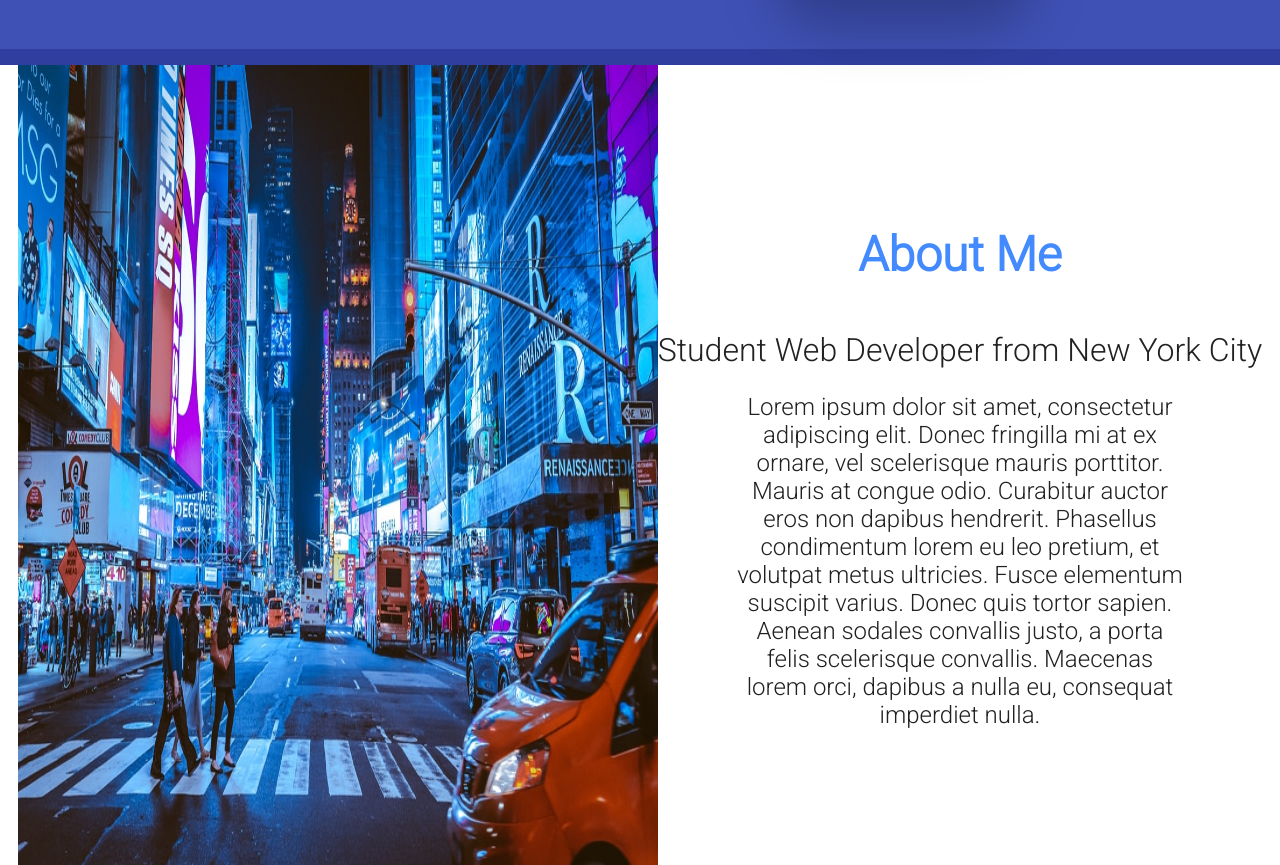
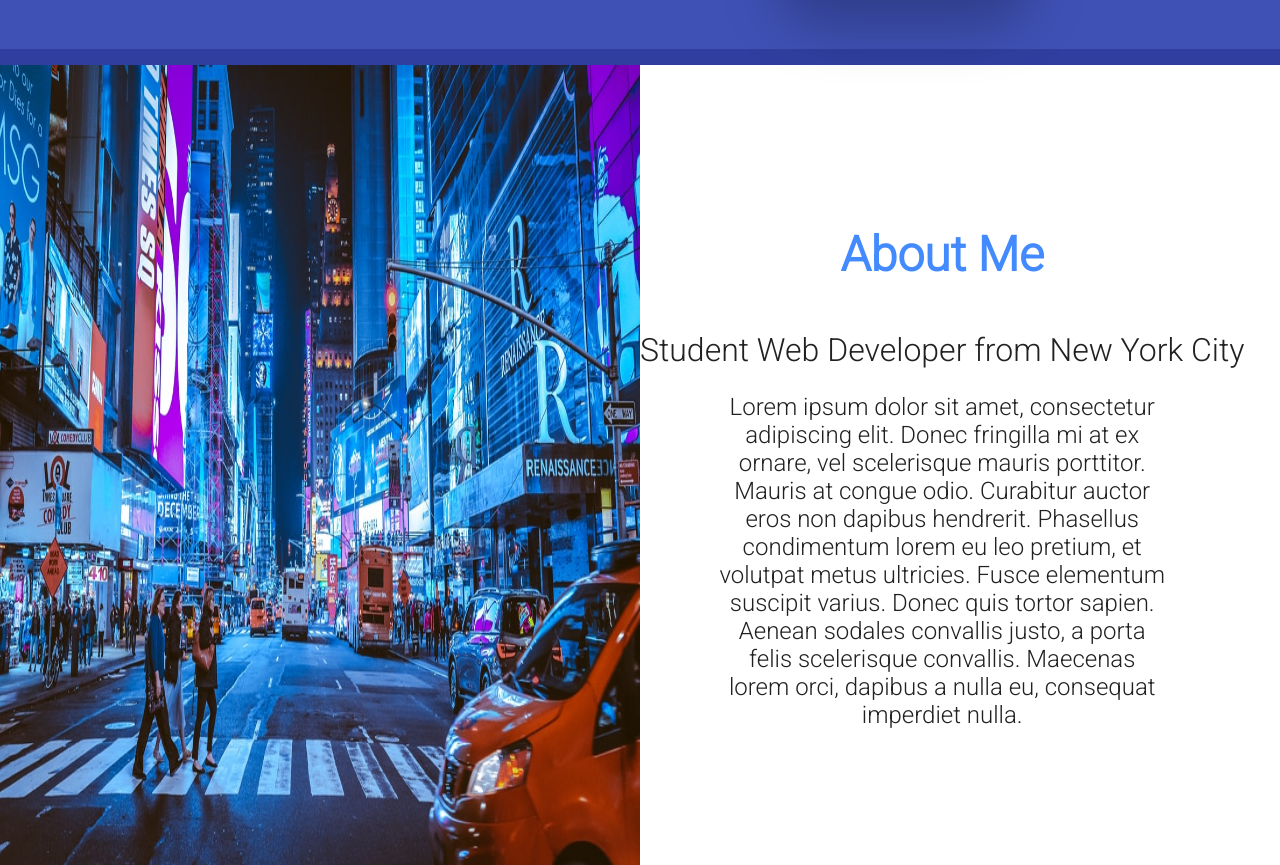
Before and after one commit to Evany226/Portfolio, a website built with Parcel: page src/index.html in a window 1280 px wide. Shown: the part 559-1424 px from the top of the page. Built offline with nearby package versions, Linux system fonts and the light colour scheme.

Commit message:
done for the day

```diff
--- a/package.json
+++ b/package.json
@@ -18,7 +18,8 @@
   },
   "homepage": "https://github.com/Evany226/parcel-nodejs#readme",
   "devDependencies": {
-    "parcel": "^2.0.0-rc.0",
+    "@parcel/transformer-image": "^2.0.0-rc.0",
+    "@parcel/transformer-sass": "^2.0.0-rc.0",
     "parcel-bundler": "^1.12.5"
   },
   "dependencies": {},
--- a/src/scss/_aboutme.scss
+++ b/src/scss/_aboutme.scss
@@ -3,7 +3,6 @@
   background-color: white;
   display: flex;
   flex-direction: row;
-  justify-content: center;
 }
 
 .about-me-text {
```
Also changed, not shown: 1 other file.
